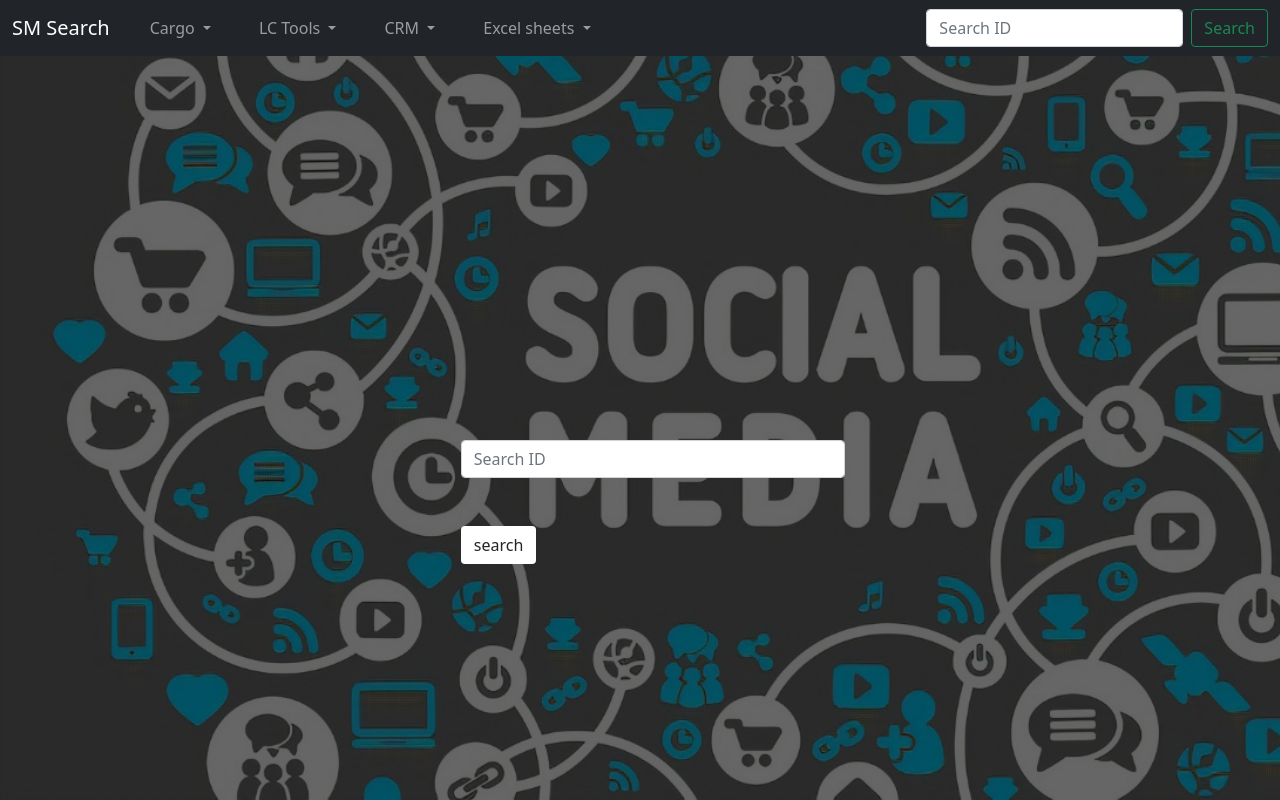
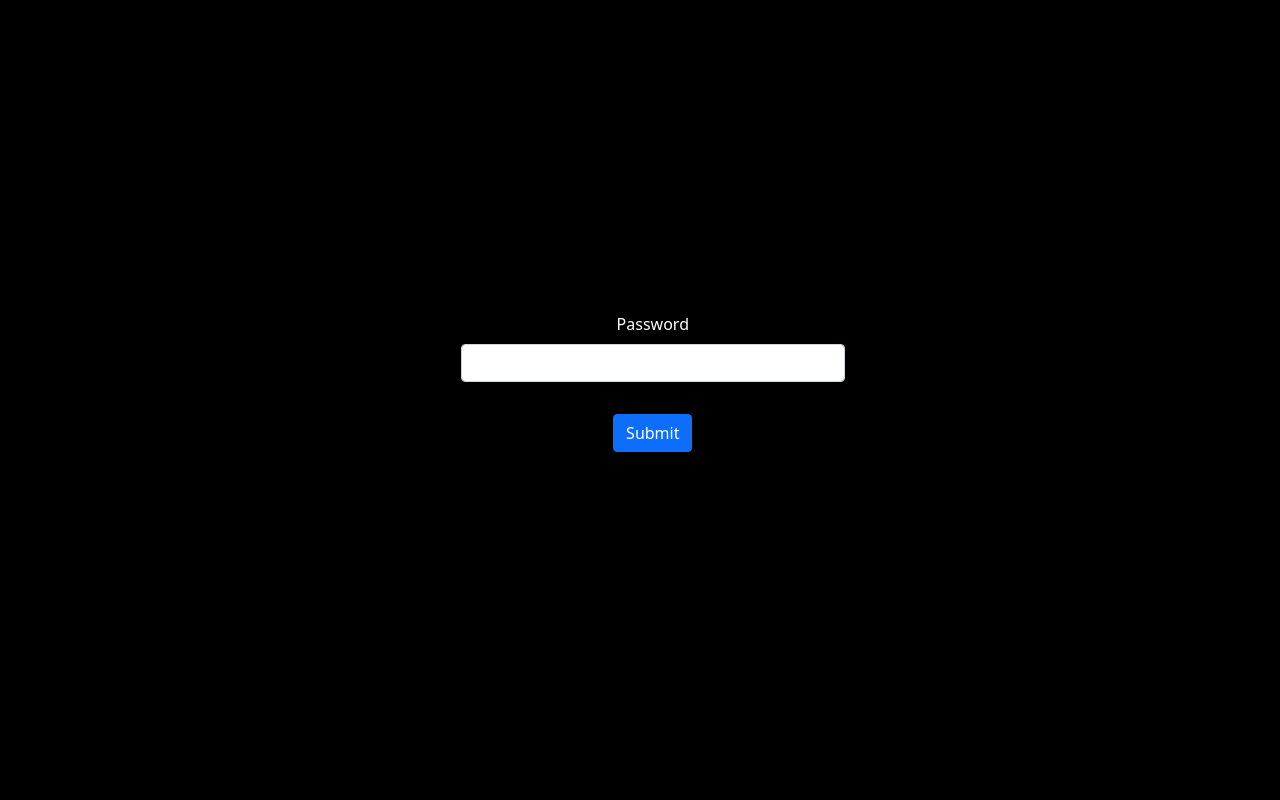
Before and after one commit to omarmagdy99/sm-Search, a plain HTML site: page index.html in a window 1280 px wide. Shown: the top 800 px of the page. Drawn offline with Linux system fonts and the light colour scheme.

Commit message:
Update index.html

```diff
--- a/index.html
+++ b/index.html
@@ -125,7 +125,7 @@
     <!-- end header -->
     <main>
         <!-- password div -->
-        <!-- <div id="smPassword">
+        <div id="smPassword">
             <form class=" justify-content-center text-center" action="#" onsubmit="smPassword()">
 
                 <div class="mb-3">
@@ -138,7 +138,7 @@
 
                 </div>
             </form>
-        </div> -->
+        </div>
         <!-- comment or message search -->
         <!-- password div -->
         <div class="smHeader">
```
